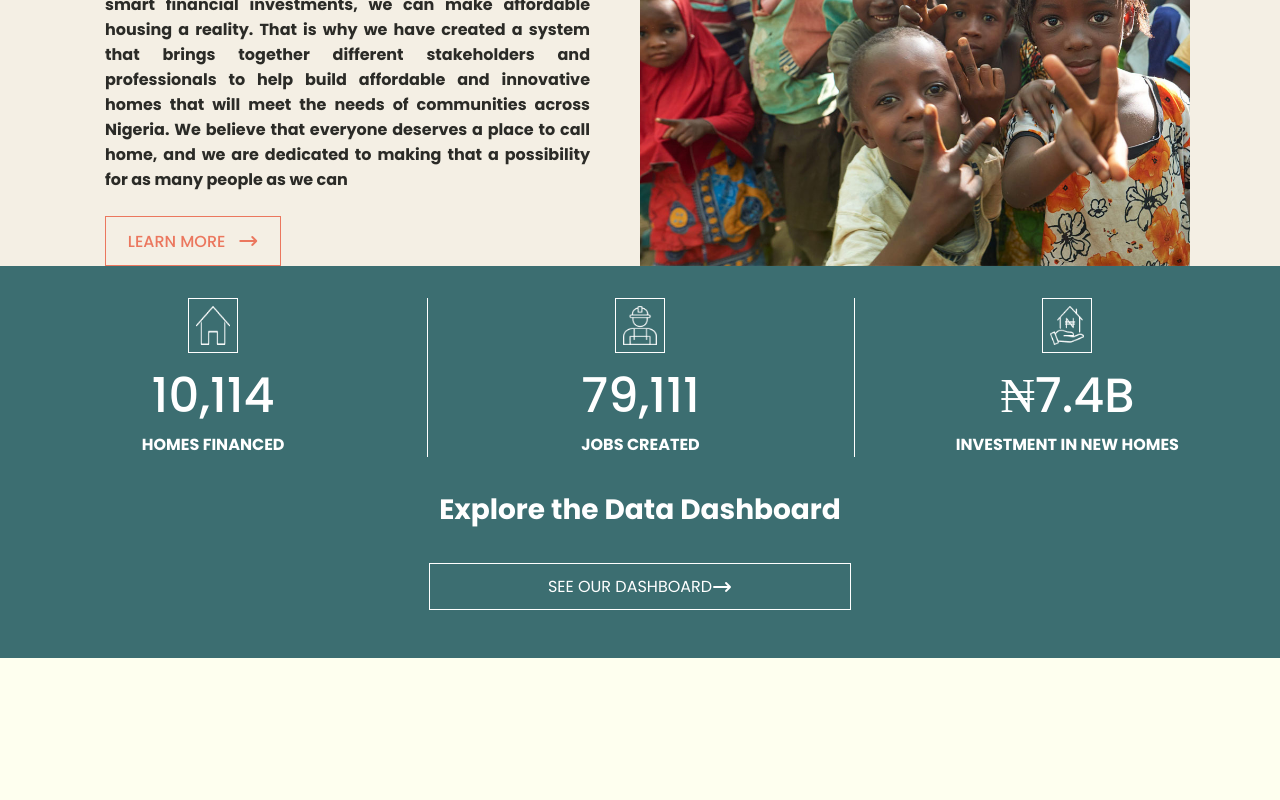
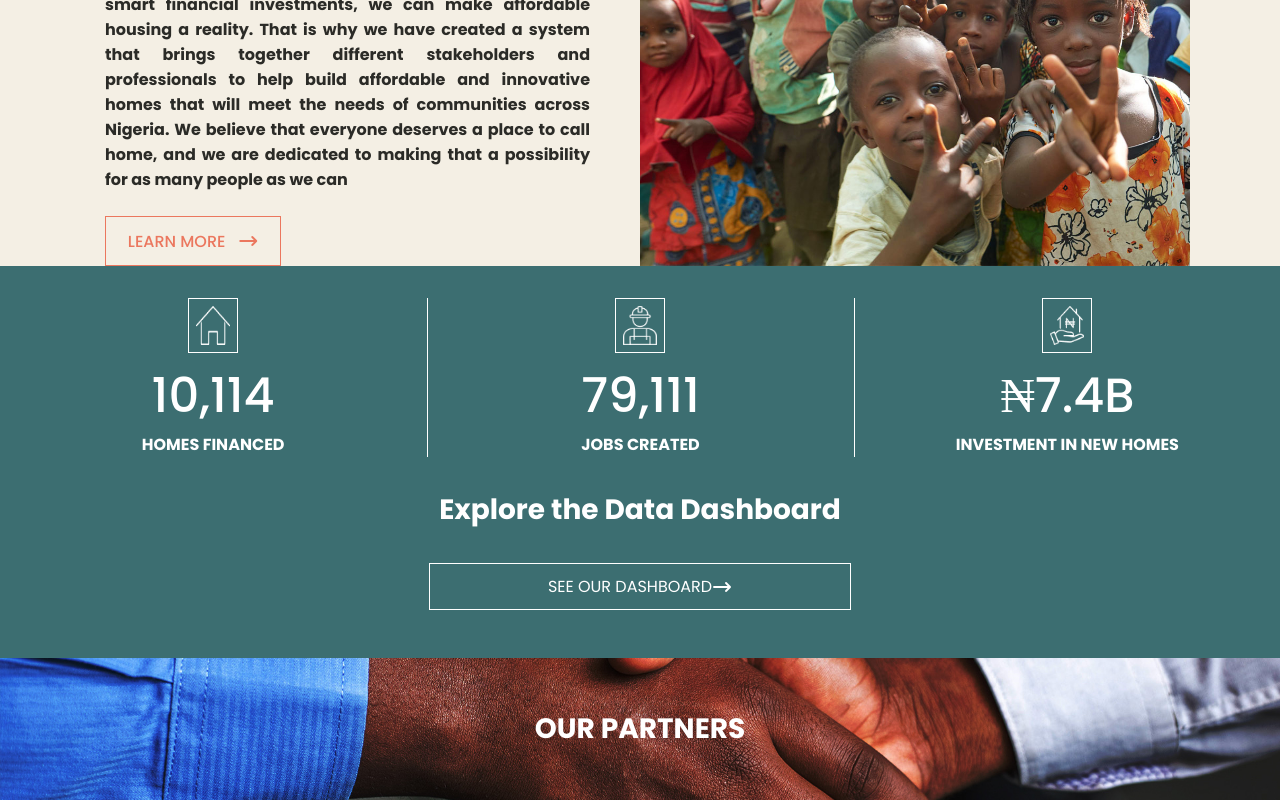
Before and after one commit to matthews-sam/fhfl-clone, a React (Vite) app in the folder FHFL_CLONE/: page / in a window 1280 px wide. Shown: the part 1834-2634 px from the top of the page. Before the commit the page ends 2492 px from the top, so only its background shows below. Built offline with nearby package versions, Linux system fonts and the light colour scheme.

Commit message:
created and completed the partners section

```diff
--- a/FHFL_CLONE/src/App.jsx
+++ b/FHFL_CLONE/src/App.jsx
@@ -5,6 +5,7 @@ import MoreAbout from './components/MoreAbout.jsx'
 import WhatWeDo from './components/WhatWeDo.jsx'
 import Strategy from './components/Strategy.jsx'
 import Explore from './components/Explore.jsx'
+import Partners from './components/partners.jsx'
 import './App.css'
 
 function App() {
@@ -17,6 +18,7 @@ function App() {
       <WhatWeDo />
       <Strategy />
       <Explore />
+      <Partners />
     </div>
   )
 }
--- /dev/null
+++ b/FHFL_CLONE/src/components/partners.css
@@ -0,0 +1,18 @@
+.partners-h1{
+    color: white;
+    font-size: 28px;
+    font-weight: 700;
+    text-align: left;
+    margin: auto;
+    padding: 50px;
+}
+
+.h1-wrapper{
+    justify-content: center;
+    display: flex;
+}
+
+.partners{
+    background-size: cover;
+    background-position: center;
+}
--- /dev/null
+++ b/FHFL_CLONE/src/components/partners.jsx
@@ -0,0 +1,19 @@
+import './partners.css'
+import partner_image from '../assets/images/our-partners.jpg'
+
+
+const partners = () => {
+    return (
+        <section className='partners' style={{
+            backgroundImage: `url(${partner_image})`
+            }}>
+            <div className='h1-wrapper'>
+                <h1 className="partners-h1">
+                    OUR PARTNERS
+                </h1>
+            </div>
+        </section>
+     );
+}
+
+export default partners;
```
